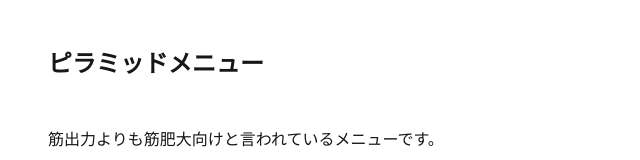
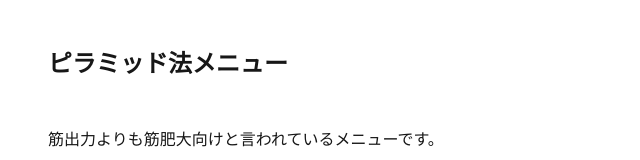
Before and after one commit to y-soliloquy/kintore-pocket-frontend, a Next.js app: page /piramid in a window 1280 px wide. Shown: the top 160 px of the page, without its empty margins (0-640 px from the left). Built offline with nearby package versions, Linux system fonts and the light colour scheme; no server answers.

Commit message:
タイトル修正

```diff
--- a/src/app/piramid/page.tsx
+++ b/src/app/piramid/page.tsx
@@ -5,7 +5,7 @@
 export default async function PiramidPage() {
     return (
         <main className="p-6">
-        <h1 className='text-2xl font-bold p-6'>ピラミッドメニュー</h1>
+        <h1 className='text-2xl font-bold p-6'>ピラミッド法メニュー</h1>
         <div className="p-6">
             <p>筋出力よりも筋肥大向けと言われているメニューです。</p>
         </div>
```
